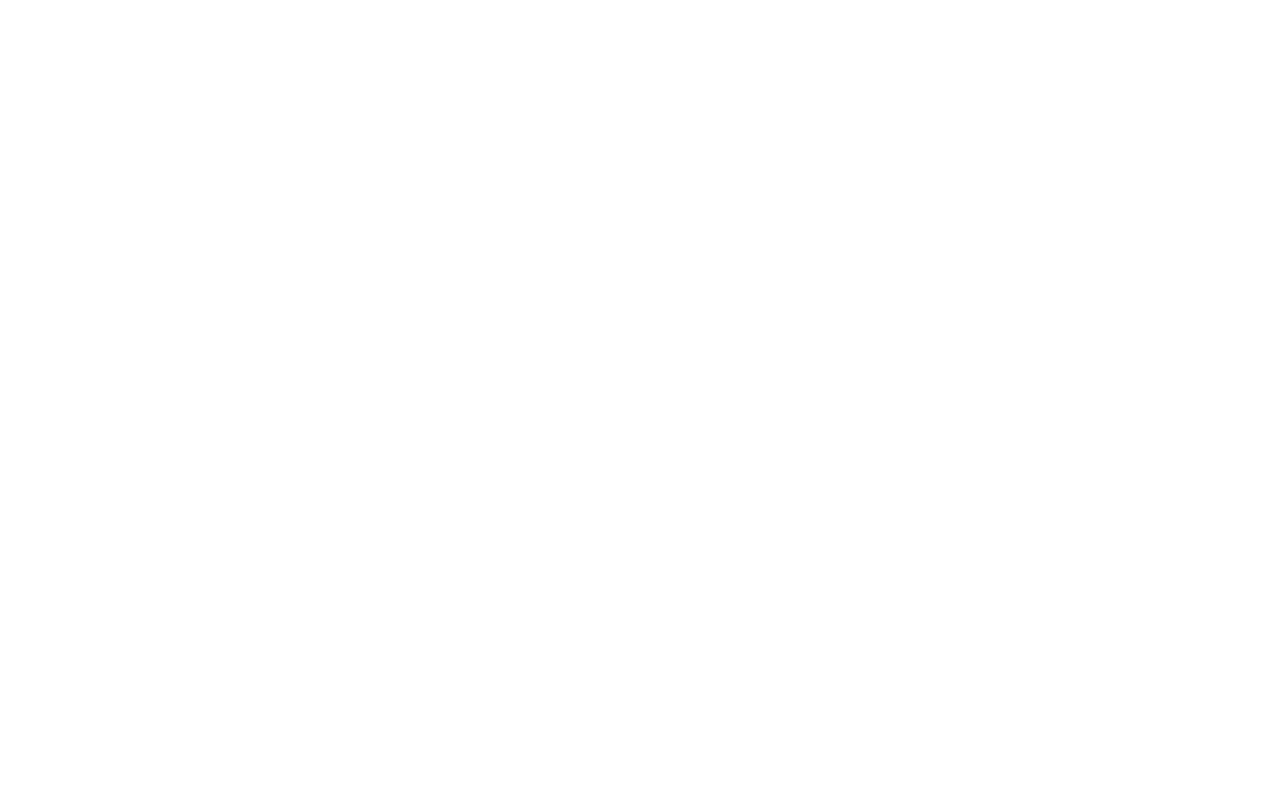
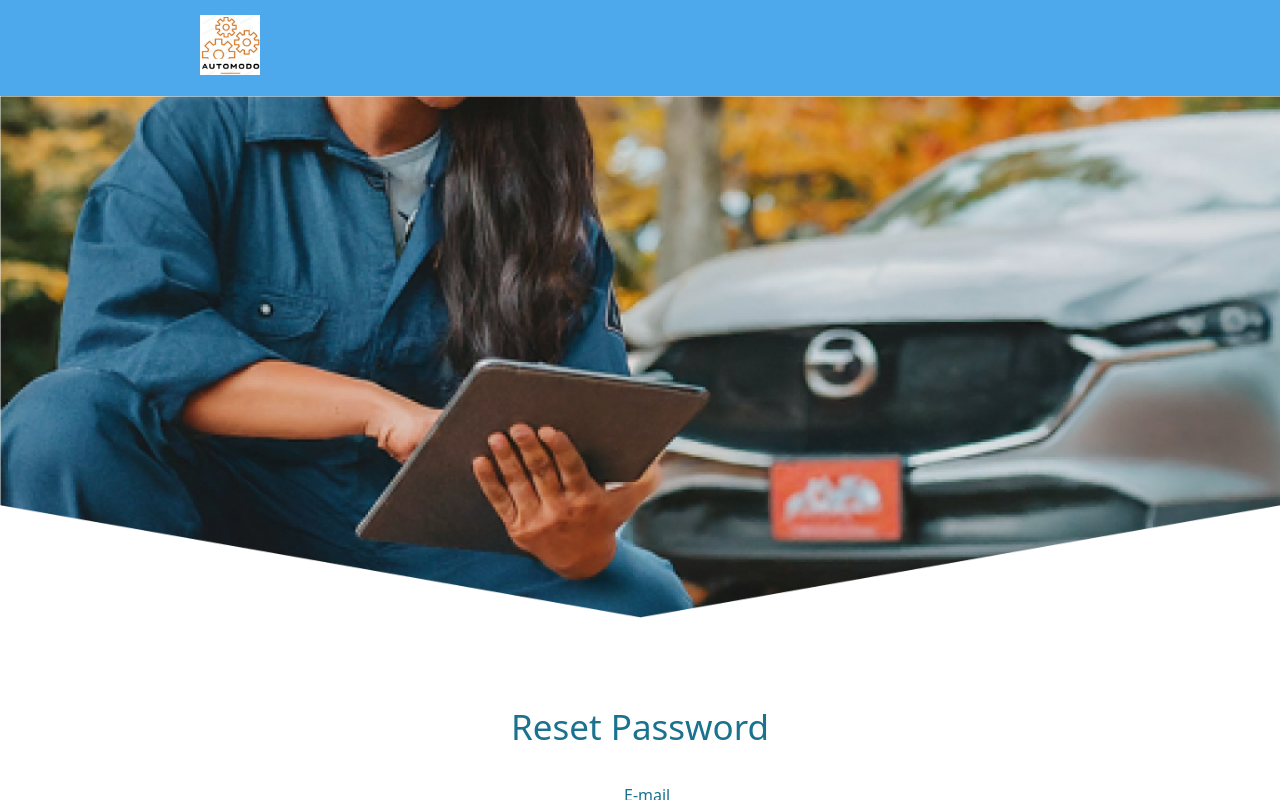
Before and after one commit to soumyasics/automodo_frontend, a React (Create React App) app: page /automodo/forgotpass-mechanic in a window 1280 px wide. Before the commit this address had no page. Built offline with nearby package versions, Linux system fonts and the light colour scheme.

Commit message:
forgtedit

```diff
--- a/src/App.js
+++ b/src/App.js
@@ -64,7 +64,7 @@
 function App() {
   return (
     <BrowserRouter
-      // basename='/automodo'
+       basename='/automodo'
      >
     <Routes>
 
--- a/src/Components/Mechanic/ForgotpassMechanic.js
+++ b/src/Components/Mechanic/ForgotpassMechanic.js
@@ -1,28 +1,27 @@
-import React, { useState } from 'react'
-import Signin_image from '../../Assets/signin_image.png'
-import './ForgotpassMechanic.css'
-import SignupLogo from'../../Assets/signUpbtnlogo.png'
-import axiosInstance from '../../Baseurl'
-import { useNavigate } from 'react-router-dom'
-
+import React, { useState } from 'react';
+import Signin_image from '../../Assets/signin_image.png';
+import './ForgotpassMechanic.css';
+import SignupLogo from '../../Assets/signUpbtnlogo.png';
+import axiosInstance from '../../Baseurl';
+import { useNavigate } from 'react-router-dom';
 
 function ForgotpassMechanic() {
-  const navigate=useNavigate()
-    const [data,SetData]=useState({email:'',newpassword:'',confirmpassword:''})
-const [errors, setErrors] = useState({ email: '', newpassword: '',confirmpassword:'' });
+  const navigate = useNavigate();
+  const [data, setData] = useState({ email: '', password: '', confirmpassword: '' });
+  const [errors, setErrors] = useState({ email: '', password: '', confirmpassword: '' });
 
-const change=(b)=>{
+  const change = (b) => {
     const { name, value } = b.target;
-  SetData(prevData => ({
+    setData((prevData) => ({
       ...prevData,
-      [name]: value
+      [name]: value,
     }));
-  setErrors(prevErrors => ({
+    setErrors((prevErrors) => ({
       ...prevErrors,
-    [name]: ''
+      [name]: '',
     }));
+  };
 
-}
   const validateField = (fieldName, value) => {
     if (!value.trim()) {
       return `${fieldName} is required`;
@@ -30,89 +29,112 @@
     return '';
   };
 
-
-let signin=(a)=>{
-  a.preventDefault()
-  let errors = {};
+  const signin = (a) => {
+    a.preventDefault();
+    let formErrors = {};
     let formIsValid = true;
 
-  errors.email= validateField('email', data.email);
-  errors.newpassword = validateField('newpassword', data.newpassword);
+    formErrors.email = validateField('email', data.email);
+    formErrors.password = validateField('password', data.password);
 
-  setErrors(errors);
+    if (data.password !== data.confirmpassword) {
+      formErrors.confirmpassword = 'New password and confirm password should be the same';
+      formIsValid = false;
+    }
+
+    for (let key in formErrors) {
+      if (formErrors[key]) {
+        formIsValid = false;
+        break;
+      }
+    }
+
+    setErrors(formErrors);
 
     if (formIsValid) {
-      console.log("data", data);
-      axiosInstance.post('/forgotPwdWorkshop',data)
-      .then((res)=>{
-        console.log(res)
-        if(res.data.status==200){
-            alert('password updated')
-            navigate("/user-login")
-           }
-           else if(res.data.status==500){
-            alert("Customer not found")
+      console.log('data', data);
+      axiosInstance.post('/forgotPwdmech', data)
+        .then((res) => {
+          console.log(res);
+          if (res.data.status === 200) {
+            alert('Password updated');
+            navigate('/mechanic-login');
+          } else if (res.data.status === 500) {
+            alert('Customer not found');
           }
         })
-       .catch((error)=>{
-        console.log(error)
-       })
+        .catch((error) => {
+          console.log(error);
+        });
     }
- if(data.newpassword !==data.confirmpassword){
-  setErrors(prevErrors => ({
-    ...prevErrors,
-    confirmpassword: 'newpassword and confirmpassword should be same'
-}));
+  };
 
- }
-}
   return (
-    <div >
+    <div>
       <form onSubmit={signin}>
         <div>
-        <img className="forgotMechanic-img"src={Signin_image} alt='Signin_image'/>
+          <img className="forgotMechanic-img" src={Signin_image} alt="Signin_image" />
         </div>
 
-      <div className='forgotMechanic-main '>
+        <div className="forgotMechanic-main">
           <div>
-          <h2 className='forgotMechanic-head'>Reset Password</h2>
+            <h2 className="forgotMechanic-head">Reset Password</h2>
           </div>
-        <div className='row'>
-        <div className='forgotMechanic-submain col-2'>
+          <div className="row">
+            <div className="forgotMechanic-submain col-2">
               <div>
-          <label  className='forgotMechanic-label'>E-mail</label>
-          <input className='forgotMechanic-input' name='email' value={data.email} onChange={change}   type='email' placeholder='Email'/>
+                <label className="forgotMechanic-label">E-mail</label>
+                <input
+                  className="forgotMechanic-input"
+                  name="email"
+                  value={data.email}
+                  onChange={change}
+                  type="email"
+                  placeholder="Email"
+                />
                 {errors.email && (
                   <div className="text-danger input-validation">{errors.email}</div>
                 )}
               </div>
               <div>
-          <label className='forgotMechanic-label'>New Password</label>
-          <input className='forgotMechanic-input' name='newpassword' value={data.newpassword} onChange={change} type='password' placeholder='New Password'/>
-          {errors.newpassword && (
-                <div className="text-danger input-validation">{errors.newpassword}</div>
+                <label className="forgotMechanic-label">New Password</label>
+                <input
+                  className="forgotMechanic-input"
+                  name="password"
+                  value={data.password}
+                  onChange={change}
+                  type="password"
+                  placeholder="New Password"
+                />
+                {errors.password && (
+                  <div className="text-danger input-validation">{errors.password}</div>
                 )}
               </div>
               <div>
-          <label className='forgotMechanic-label'>Confirm Password</label>
-          <input className='forgotMechanic-input' name='confirmpassword'value={data.confirmpassword} onChange={change}  type='password' placeholder=' Re-enter Password'/>
+                <label className="forgotMechanic-label">Confirm Password</label>
+                <input
+                  className="forgotMechanic-input"
+                  name="confirmpassword"
+                  value={data.confirmpassword}
+                  onChange={change}
+                  type="password"
+                  placeholder="Re-enter Password"
+                />
                 {errors.confirmpassword && (
                   <div className="text-danger input-validation">{errors.confirmpassword}</div>
                 )}
               </div>
-
               <div>
-          <button className='forgotMechanic-btn' type='submit'>Reset password <img className='signupLogo1' src={SignupLogo} /></button>
-
+                <button className="forgotMechanic-btn" type="submit">
+                  Reset password <img className="signupLogo1" src={SignupLogo} />
+                </button>
               </div>
             </div>
           </div>
         </div>
       </form>
-
     </div>
-
-  )
+  );
 }
 
-export default ForgotpassMechanic
+export default ForgotpassMechanic;
--- a/src/Components/Workshop/ForgotpassWorkshop.js
+++ b/src/Components/Workshop/ForgotpassWorkshop.js
@@ -8,8 +8,8 @@
 
 function ForgotpassWorkshop() {
   const navigate=useNavigate()
-    const [data,SetData]=useState({email:'',newpassword:'',confirmpassword:''})
-const [errors, setErrors] = useState({ email: '', newpassword: '',confirmpassword:'' });
+    const [data,SetData]=useState({email:'',password:'',confirmpassword:''})
+const [errors, setErrors] = useState({ email: '', password: '',confirmpassword:'' });
 
 const change=(b)=>{
   const { name, value } = b.target;
@@ -37,7 +37,7 @@
   let formIsValid = true;
 
   errors.email= validateField('email', data.email);
-  errors.newpassword = validateField('newpassword', data.newpassword);
+  errors.password = validateField('password', data.password);
 
   setErrors(errors);
 
@@ -58,7 +58,7 @@
         console.log(error)
        })
   }
- if(data.newpassword !==data.confirmpassword){
+ if(data.password !==data.confirmpassword){
   setErrors(prevErrors => ({
     ...prevErrors,
     confirmpassword: 'new password and confirm password should be same'
@@ -88,9 +88,9 @@
         </div>
         <div>
           <label className='forgotWorkshop-label'>New Password</label>
-          <input className='forgotWorkshop-input' name='newpassword' value={data.newpassword} onChange={change} type='password' placeholder='New Password'/>
-          {errors.newpassword && (
-                <div className="text-danger input-validation">{errors.newpassword}</div>
+          <input className='forgotWorkshop-input' name='password' value={data.password} onChange={change} type='password' placeholder='New Password'/>
+          {errors.password && (
+                <div className="text-danger input-validation">{errors.password}</div>
               )}
         </div>
         <div>
```
Lines whose indentation alone changed are shown as unchanged.
